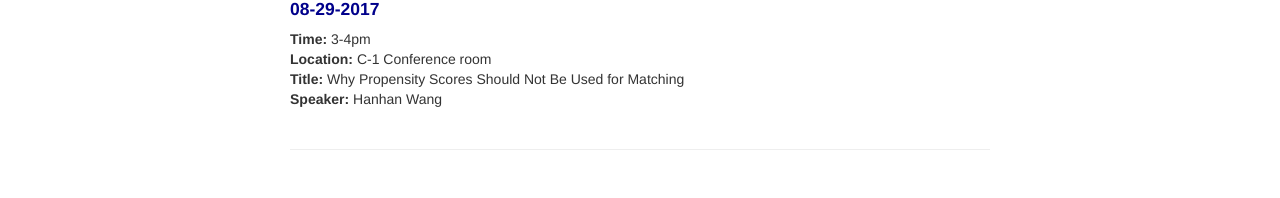
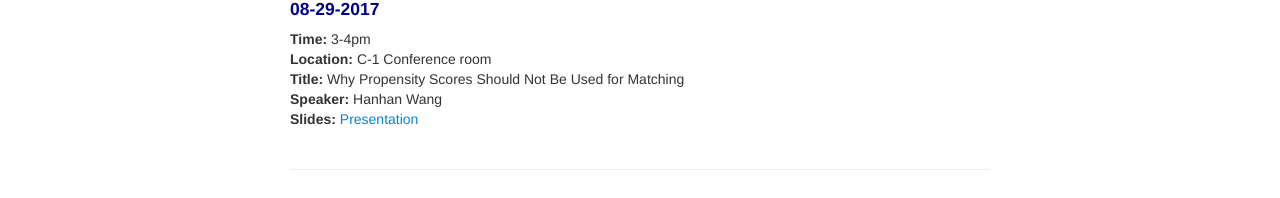
Before and after one commit to ovsavenkov/ovsavenkov.github.io, a Jekyll site: the page built from seminars.md, in a window 1280 px wide. Shown: the part 2143-2341 px from the top of the page. Built offline with Jekyll 4.4.1, drawn with Linux system fonts in a browser that asks for light colours.

Commit message:
add updated Hanhan seminar slies

```diff
--- a/seminars.md
+++ b/seminars.md
@@ -114,4 +114,5 @@ description: Division of Biostatistics and Epidemiology Seminars
 **Time:** 3-4pm \\
 **Location:** C-1 Conference room \\
 **Title:** Why Propensity Scores Should Not Be Used for Matching \\
-**Speaker:** Hanhan Wang
+**Speaker:** Hanhan Wang \\
+**Slides:** [Presentation](../slides/hanhan.pdf)
```
Also changed, not shown: 1 other file.
